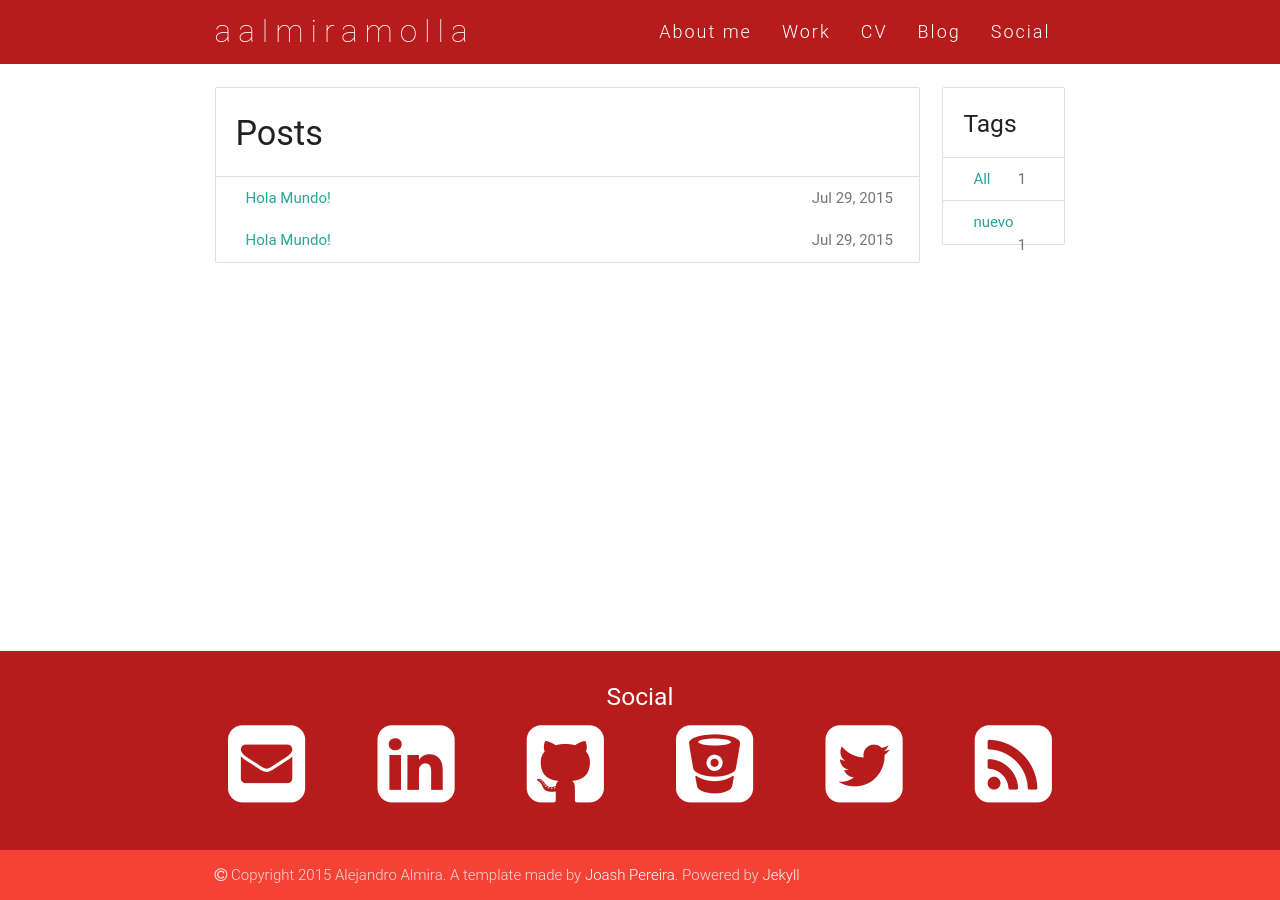
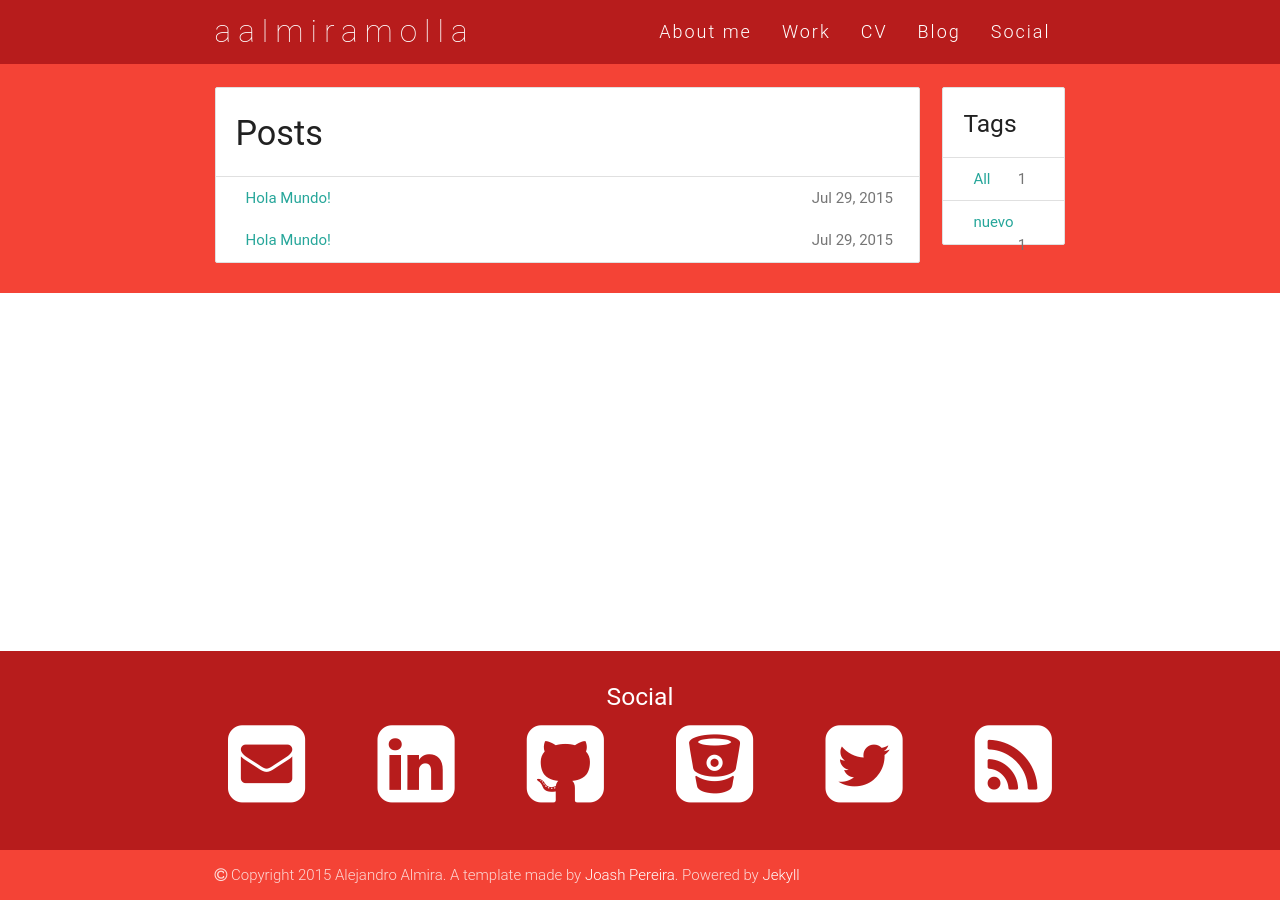
Before and after one commit to aalmiramolla/aalmiramolla.github.io, a Jekyll site: the page built from blog/index.html, in a window 1280 px wide. Built offline with Jekyll 4.4.1, drawn with Linux system fonts in a browser that asks for light colours; nearby versions of some CDN libraries; some web fonts are replaced.

Commit message:
Cambiados colores
Preparado todo para poner los colores deseados, falta elegir los colores
y ponerlos y creo que ya estaria todo acabado

```diff
--- a/_includes/footer.html
+++ b/_includes/footer.html
@@ -1,5 +1,5 @@
 <!--Footer-->
-<footer id="contact" class="page-footer default_color scrollspy">
+<footer id="contact" class="page-footer red darken-4 scrollspy">
     <div class="container">
         <div class="row center">
             <div class="col s12">
--- a/_includes/header.html
+++ b/_includes/header.html
@@ -9,7 +9,7 @@
 
 <!--Navigation-->
  <div class="navbar-fixed">
-    <nav id="nav_f" class="default_color" role="navigation">
+    <nav id="nav_f" class="red darken-4" role="navigation">
         <div class="container">
             <div class="nav-wrapper"><a id="logo-container" href="{{ site.url }}" class="brand-logo">aalmiramolla</a>
             <ul id="nav-mobile" class="right side-nav">
--- a/_layouts/post.html
+++ b/_layouts/post.html
@@ -2,6 +2,7 @@
 layout: default
 ---
 <!--Work-->
+<div id="blog" class="red">
 <div class="section" id="post">
     <div class="container">
       <div class="row">
@@ -17,3 +18,4 @@
       </div>
     </div>
 </div>
+</div>
--- a/blog/index.html
+++ b/blog/index.html
@@ -2,6 +2,7 @@
 layout: default
 ---
 
+<div id="blog" class="red">
 <div class="container no-pad-bot">
 
     <div class="row">
@@ -50,3 +51,4 @@
     </div>
 
 </div>
+</div>
--- a/css/style.css
+++ b/css/style.css
@@ -20,7 +20,7 @@
     min-height: 632px;
     max-height: 864px;
     position: relative;
-    background-color: #f44336;
+/*    background-color: #f44336;  */
 }
 
 #nav_f{
@@ -64,6 +64,10 @@
 .card-content a:hover {color: #2196F3;}
 
 #work, #team{background: rgb(247, 247, 247);}
+
+#blog{
+	height: 100%;}
+/*	background: rgb(154, 247, 200);}*/
 
 .text_pink{color:#EF9A9A;}
 
--- a/index.html
+++ b/index.html
@@ -3,7 +3,7 @@
 ---
 
 <!--Hero-->
-<div class="section no-pad-bot" id="index-banner">
+<div class="section no-pad-bot red" id="index-banner">
     <div class="container">
         <h1 class="text_h center header cd-headline letters type">
           <span>Under Construction</span>
```
